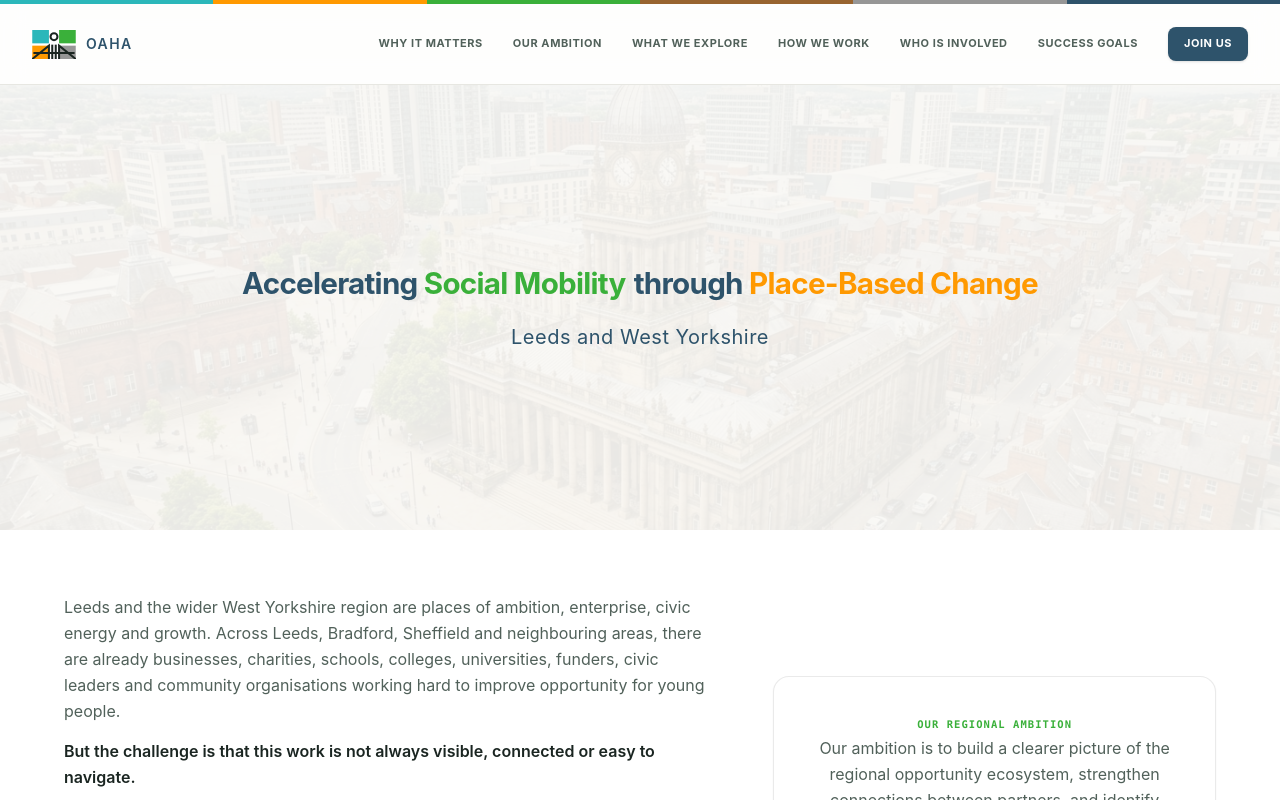
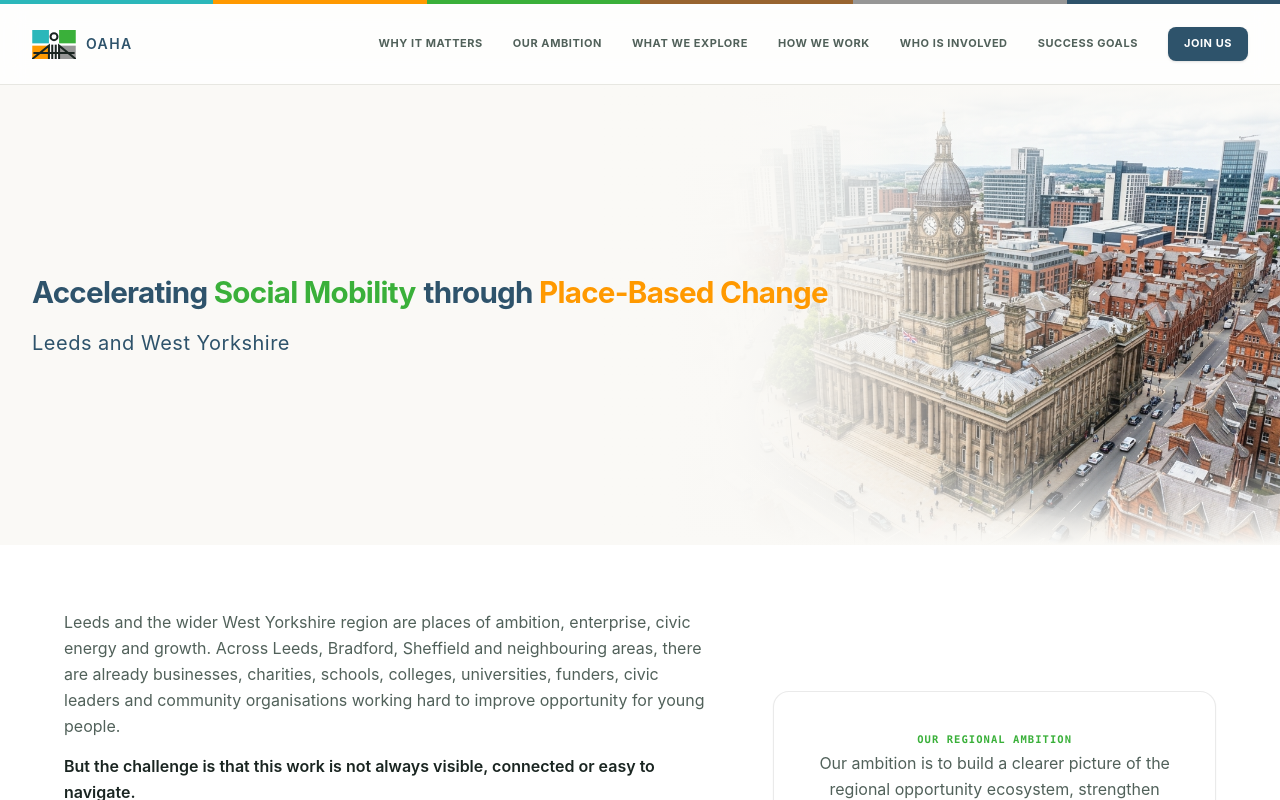
Before and after one commit to tramanpham161/OAHA-Leeds-microsite, a React (Vite) app: page / in a window 1280 px wide. Shown: the top 800 px of the page. Built offline with nearby package versions, Linux system fonts and the light colour scheme.

Commit message:
Update Hero.tsx

```diff
--- a/src/components/Hero.tsx
+++ b/src/components/Hero.tsx
@@ -4,32 +4,40 @@ import leedsPhoto from '../assets/images/leeds_aerial_view_1780588479079.png';
 
 export default function Hero() {
   return (
-    <section id="banner-section" className="relative min-h-[365px] lg:min-h-[445px] flex items-center justify-center bg-[#faf9f6] overflow-hidden py-16 px-4">
+    <section id="banner-section" className="relative min-h-[360px] lg:min-h-[460px] flex items-center bg-[#faf9f6] overflow-hidden py-8 sm:py-12">
       {/*
-        This is the underlying Leeds 2 Scenic Photo Layer spanning the whole background.
+        This is the underlying Leeds 2 Scenic Photo Layer positioned on the right half of the banner.
+        It has been fitted with object-cover and matches the original design.
       */}
-      <div className="absolute inset-0 w-full h-full z-0 select-none pointer-events-none">
-        <img
-          src={leedsPhoto}
-          alt="Leeds City Centred Aerial View"
-          className="h-full w-full object-cover opacity-85"
-          referrerPolicy="no-referrer"
-        />
-        {/* Soft, professional solid overlay layer for high-contrast legibility without blur */}
-        <div className="absolute inset-0 bg-[#faf9f6]/92 pointer-events-none z-10" />
+      <div className="absolute right-0 top-0 bottom-0 w-full lg:w-[53%] h-full z-0 select-none pointer-events-none flex items-center justify-end pr-0">
+        <div className="h-full relative w-full">
+          <img
+            src={leedsPhoto}
+            alt="Leeds City Centred Aerial View"
+            className="h-full w-full object-cover opacity-95"
+            style={{
+              maskImage: 'linear-gradient(to right, transparent 0%, transparent 10%, rgba(0, 0, 0, 1) 75%)',
+              WebkitMaskImage: 'linear-gradient(to right, transparent 0%, transparent 10%, rgba(0, 0, 0, 1) 75%)'
+            }}
+            referrerPolicy="no-referrer"
+          />
+          {/* Extremely smooth fading overlays utilizing the exact cream body background color (#faf9f6) */}
+          <div className="absolute inset-y-0 left-0 w-[55%] bg-gradient-to-r from-[#faf9f6] via-[#faf9f6]/95 via-[35%] to-transparent pointer-events-none z-10" />
+          <div className="absolute inset-x-0 top-0 h-[20%] bg-gradient-to-b from-[#faf9f6] to-transparent pointer-events-none z-10" />
+          <div className="absolute inset-x-0 bottom-0 h-[20%] bg-gradient-to-t from-[#faf9f6] to-transparent pointer-events-none z-10" />
+        </div>
       </div>
 
-      {/* Hero Foreground Content Overlaid and Centered Above the Blurred Background */}
-      <div className="relative z-20 w-full max-w-7xl mx-auto px-4 text-center">
-        <div className="max-w-4xl mx-auto space-y-4 sm:space-y-5 flex flex-col items-center">
+      {/* Hero Foreground Content Overlaid Above the Linear Dissolve */}
+      <div className="relative z-20 w-full max-w-7xl mx-auto px-4 sm:px-6 lg:px-8">
+        <div className="max-w-2xl lg:max-w-[75%] space-y-3 sm:space-y-4 text-left font-bold">
 
-          {/* Main Display Title styled to fit elegantly on a single line on desktop and animates on scroll */}
+          {/* Main Display Title styled to fit elegantly, animating once on initial page load */}
           <motion.h1
             initial={{ scale: 0.9, opacity: 0 }}
-            whileInView={{ scale: 1, opacity: 1 }}
-            viewport={{ once: false, amount: 0.2 }}
+            animate={{ scale: 1, opacity: 1 }}
             transition={{ duration: 0.8, ease: [0.16, 1, 0.3, 1] }}
-            className="font-sans text-xl sm:text-2xl lg:text-[1.6rem] xl:text-[1.85rem] leading-[1.35] tracking-tight text-center font-bold"
+            className="font-sans text-xl sm:text-2xl lg:text-[1.6rem] xl:text-[1.85rem] leading-[1.35] tracking-tight text-left font-bold"
           >
             <span className="inline-block">
               <span className="text-[#2E536B]">Accelerating </span>
@@ -41,13 +49,12 @@ export default function Hero() {
             </span>
           </motion.h1>
 
-          {/* Subtitle centered below the main heading, animating in sync */}
+          {/* Subtitle positioned below the main heading, animating once in sync */}
           <motion.div
             initial={{ opacity: 0, y: 10 }}
-            whileInView={{ opacity: 1, y: 0 }}
-            viewport={{ once: false }}
+            animate={{ opacity: 1, y: 0 }}
             transition={{ duration: 0.8, delay: 0.15 }}
-            className="text-[#2E536B] font-sans text-lg sm:text-xl font-normal tracking-wide"
+            className="text-[#2E536B] font-sans text-lg sm:text-xl font-normal tracking-wide text-left"
           >
             Leeds and West Yorkshire
           </motion.div>
```
